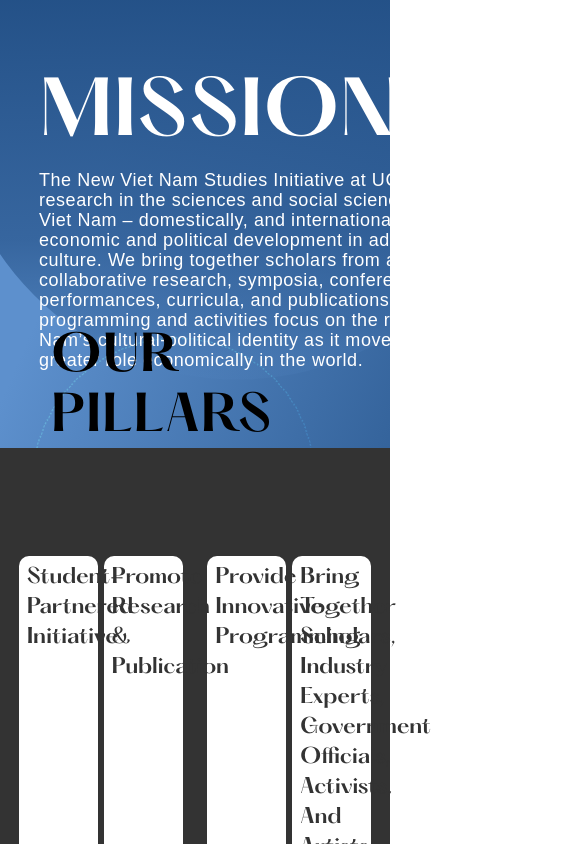
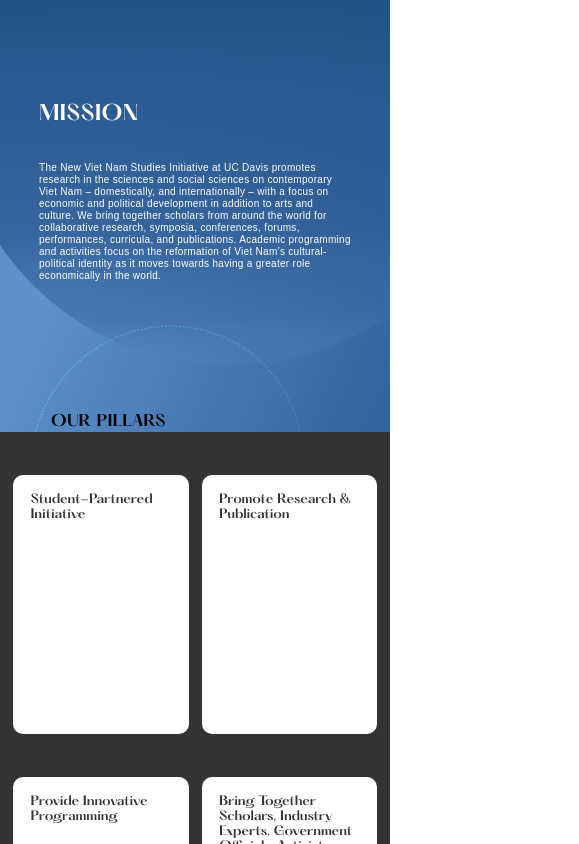
Before and after one commit to include-davis/nvsi, a Next.js app: page / in a window 390 px wide. Shown: the top 844 px of the page, 579 px wide, since content can reach past the window. Built offline with nearby package versions, Linux system fonts and the light colour scheme.

Commit message:
Merged changes to index.js and aboutPage.module.css from previous commit

```diff
--- a/pages/index.js
+++ b/pages/index.js
@@ -68,14 +68,14 @@
       </div>
 
       <div className={styles.whiteSpaceContainer}>
-        {/* <div className={styles.donateRectangle}>
+        <div className={styles.donateRectangle}>
           <div className={styles.textGroup}>
             <div className={styles.Donate}>DONATE</div>
             <div className={styles.toOurMission}>TO OUR MISSION</div>
           </div>
           <div className={styles.Where}>Where the money can go to or do...</div>
           <a href="https://www.google.com" className="styles.Donate-Button"></a>
-        </div> */}
+        </div>
 
       <div className={styles.associatesListTitle}>ASSOCIATES LIST</div>
 
@@ -100,7 +100,8 @@
         <div className="emailname_rectangle">
           <div className="email_rectangle"></div>
         </div>
-      </div> */}
-    </div>
+      </div>
+  */}
+  </div>
   )
 }
--- a/styles/aboutPage.module.css
+++ b/styles/aboutPage.module.css
@@ -127,8 +127,6 @@
     margin:0em;
     display: contents;
 }
-
-.associatesclick
 /*
 .donateRectangle {
     display: flex;
@@ -239,11 +237,14 @@
         font-size: 40px;
     }
 
+
+
 }
 
 /*  Small Mobile */
 
-@media screen and (max-width: 350px) {
+@media screen and (max-width: 350px) {}
+@media screen and (max-width: 400px) {
     .headerTitle {
         font-size: 20px;
     }
@@ -253,9 +254,6 @@
         line-height: 12px;
     }
 
-
-
-
     .pillarHeader {
         font-size: 15px;
     }
--- a/styles/pillarCard.module.css
+++ b/styles/pillarCard.module.css
@@ -41,8 +41,8 @@
 
 @media screen and (max-width: 1350px) {
     .cardTitle {
-        font-size: 20px;
-        line-height: 30px;
+        font-size: 16px;
+        line-height: 18px;
         width: 80%;
     }
 
@@ -50,13 +50,12 @@
     }
 }
 
-@media screen and (max-width: 350px) {
+@media screen and (max-width: 400px) {
     .cardTitle {
-        font-size: 8px;
-        line-height: 10px;
-        width: 80%;
-    }
-
-    .cardContainer {
+        font-size: 12px;
+        line-height: 15px;
     }
 }
+
+@media screen and (max-width: 350px) {
+}
```
